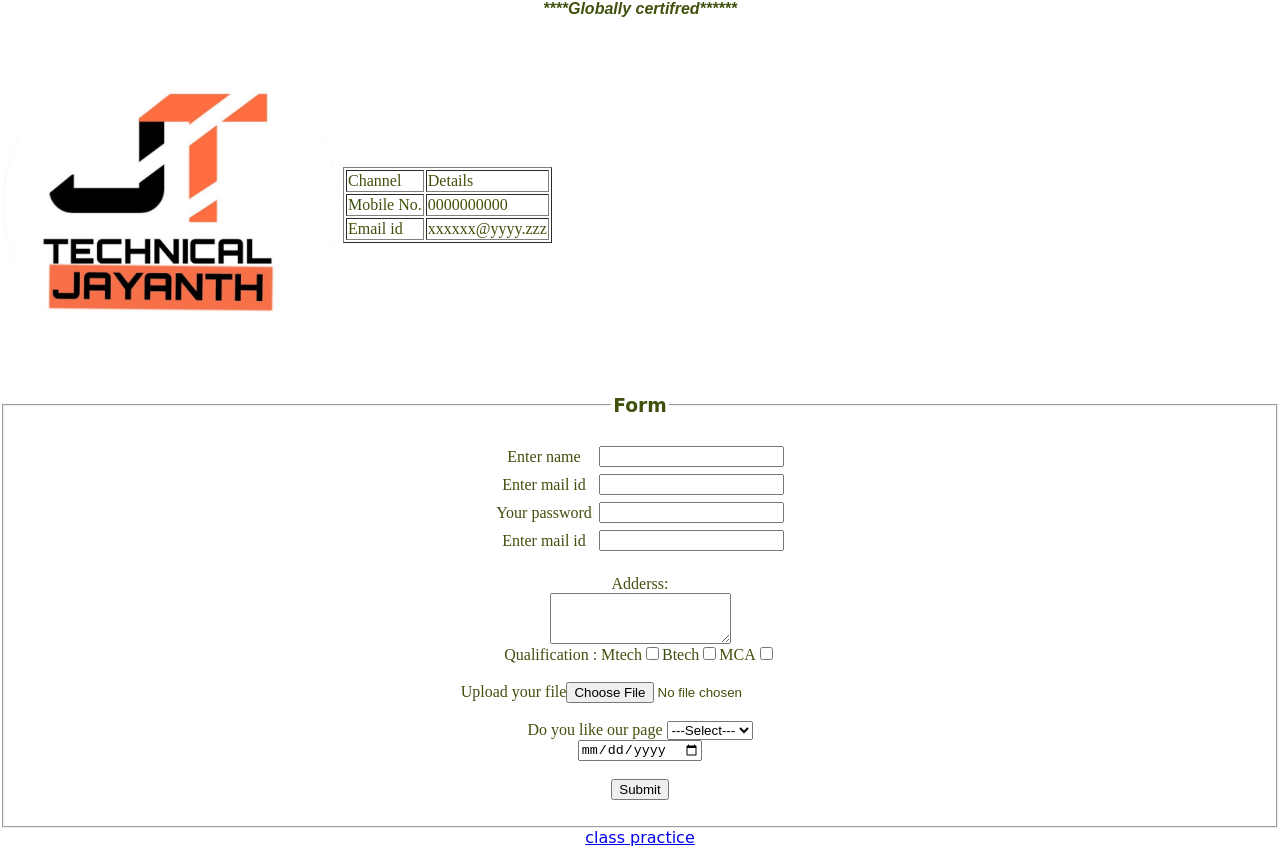
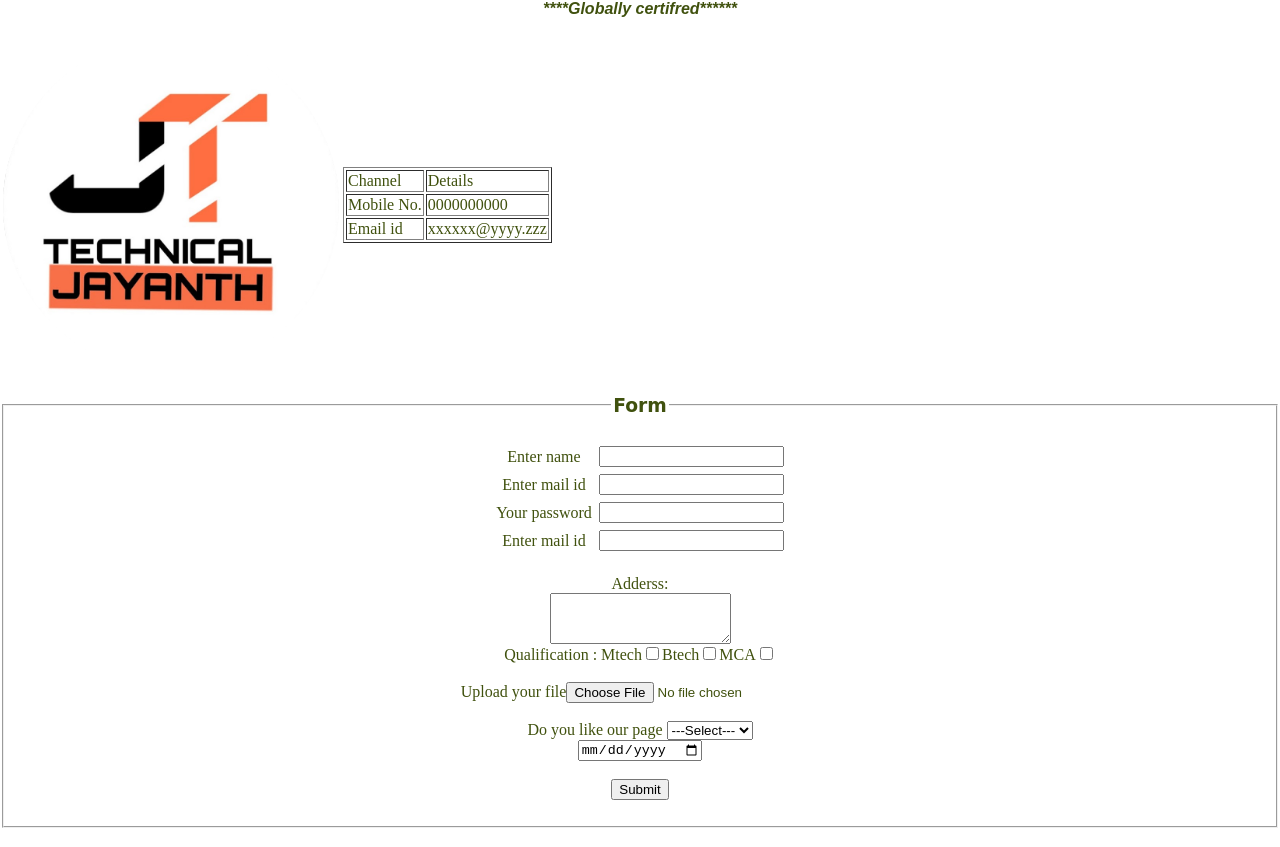
Before and after one commit to jayanth-gudivada/first_website, a plain HTML site: page Contact-me.html in a window 1280 px wide. Drawn offline with Linux system fonts and the light colour scheme.

Commit message:
Update Contact-me.html
updated text

```diff
--- a/Contact-me.html
+++ b/Contact-me.html
@@ -78,6 +78,5 @@
     </form>
 
 </fieldset>
-<a href="practing class/pictures.html">class practice</a>
     </body>
 </html>
```
